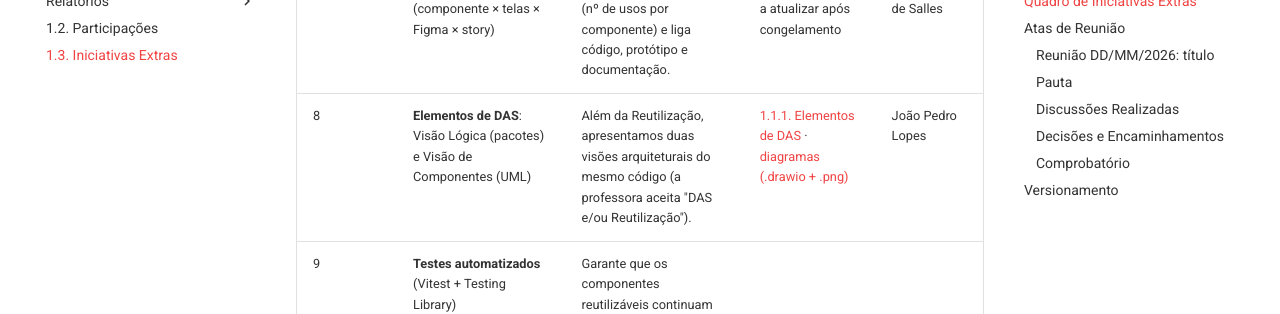
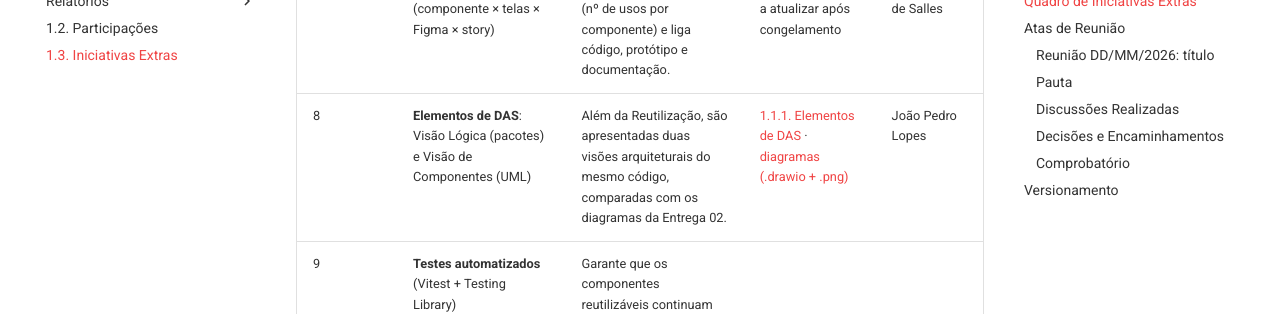
Before and after one commit to UnBArqDsw2026-2-Turma01/2026.2-T01-_G3_ProjetoPortalNoticias_Entrega_04, an MkDocs documentation site: the page built from docs/Base/1.3.IniciativasExtras.md, in a window 1280 px wide and 900 px high, scrolled down 1470 px. Shown: the part 152-466 px from the top of the window. Built offline with MkDocs 1.6.1 and Material for MkDocs 9.7.7, drawn with Linux system fonts in a browser that asks for light colours; comment, search, counter and statistics services are not loaded; some of the changed text lies outside the part shown.

```diff
--- a/docs/Base/1.3.IniciativasExtras.md
+++ b/docs/Base/1.3.IniciativasExtras.md
@@ -23,7 +23,7 @@ Evidência de reutilização com componentes React documentados e demonstrados e
 | 5 | **Fundamentação teórica aplicada** (framework × biblioteca, hot/frozen spots, caixa branca/preta/cinza) | Conecta a aula de Reutilização & Framework ao nosso código real, com exemplos e senso crítico, em vez de teoria genérica. | <!-- link --> | |
 | 6 | **Feature Model** do portal (linha de produto) | Aplica a notação de linhas de produto da aula para mostrar a variabilidade do portal e como as props a implementam. | <!-- link --> | |
 | 7 | **Mapa de Reutilização** (componente × telas × Figma × story) | Quantifica a reutilização (nº de usos por componente) e liga código, protótipo e documentação. | [Mapa provisório](Relatórios/1.1.2.Reutilizacao.md#mapa-de-reutilizacao), a atualizar após congelamento | Johnnatan de Salles |
-| 8 | **Elementos de DAS**: Visão Lógica (pacotes) e Visão de Componentes (UML) | Além da Reutilização, apresentamos duas visões arquiteturais do mesmo código (a professora aceita "DAS e/ou Reutilização"). | [1.1.1. Elementos de DAS](Relatórios/1.1.1.DAS.md) · [diagramas (.drawio + .png)](https://github.com/UnBArqDsw2026-2-Turma01/2026.2-T01-_G3_ProjetoPortalNoticias_Entrega_04/tree/main/docs/assets/diagramas) | João Pedro Lopes |
+| 8 | **Elementos de DAS**: Visão Lógica (pacotes) e Visão de Componentes (UML) | Além da Reutilização, são apresentadas duas visões arquiteturais do mesmo código, comparadas com os diagramas da Entrega 02. | [1.1.1. Elementos de DAS](Relatórios/1.1.1.DAS.md) · [diagramas (.drawio + .png)](https://github.com/UnBArqDsw2026-2-Turma01/2026.2-T01-_G3_ProjetoPortalNoticias_Entrega_04/tree/main/docs/assets/diagramas) | João Pedro Lopes |
 | 9 | **Testes automatizados** (Vitest + Testing Library) | Garante que os componentes reutilizáveis continuam funcionando quando reaproveitados em novas telas. | <!-- link da pasta de testes / execução no Actions --> | |
 | 10 | **Integração e deploy contínuos** (GitHub Actions) | Todo merge na main roda build e testes e publica Pages + portal + Storybook automaticamente. | <!-- link da aba Actions --> | |
 | 11 | **Modo escuro e acessibilidade** em todas as telas | Implementa as variantes DarkMode e a tela de Acessibilidade do Figma com um único Context reutilizado. | [Reutilização 6: código, testes e evidências locais](Relatórios/1.1.2.Reutilizacao.md#reutilizacao-6-tema-e-acessibilidade-themeprovider-usetema-togglemodoescuro).| Giovanna Aguiar |
@@ -65,3 +65,4 @@ Comprobatório: print da chamada, do chat do grupo ou gravação. Se ainda não
 | Giovanna Felipe | Estruturação do quadro de iniciativas extras e do modelo de ata | 18/11/2026 |
 | João Pedro Lopes | Responsável e comprobatório da iniciativa 8 (Elementos de DAS) | 19/11/2026 |
 | Giovanna Aguiar | Responsável e comprobatórios locais da iniciativa 11 (modo escuro e acessibilidade), com limitações registradas | 19/11/2026 |
+| João Pedro Lopes | Atualização da iniciativa 8 com a comparação dos diagramas com os da Entrega 02 | 23/11/2026 |
```
Also changed, not shown: docs/Base/1.2.Participacoes.md (+1 -1 lines).
